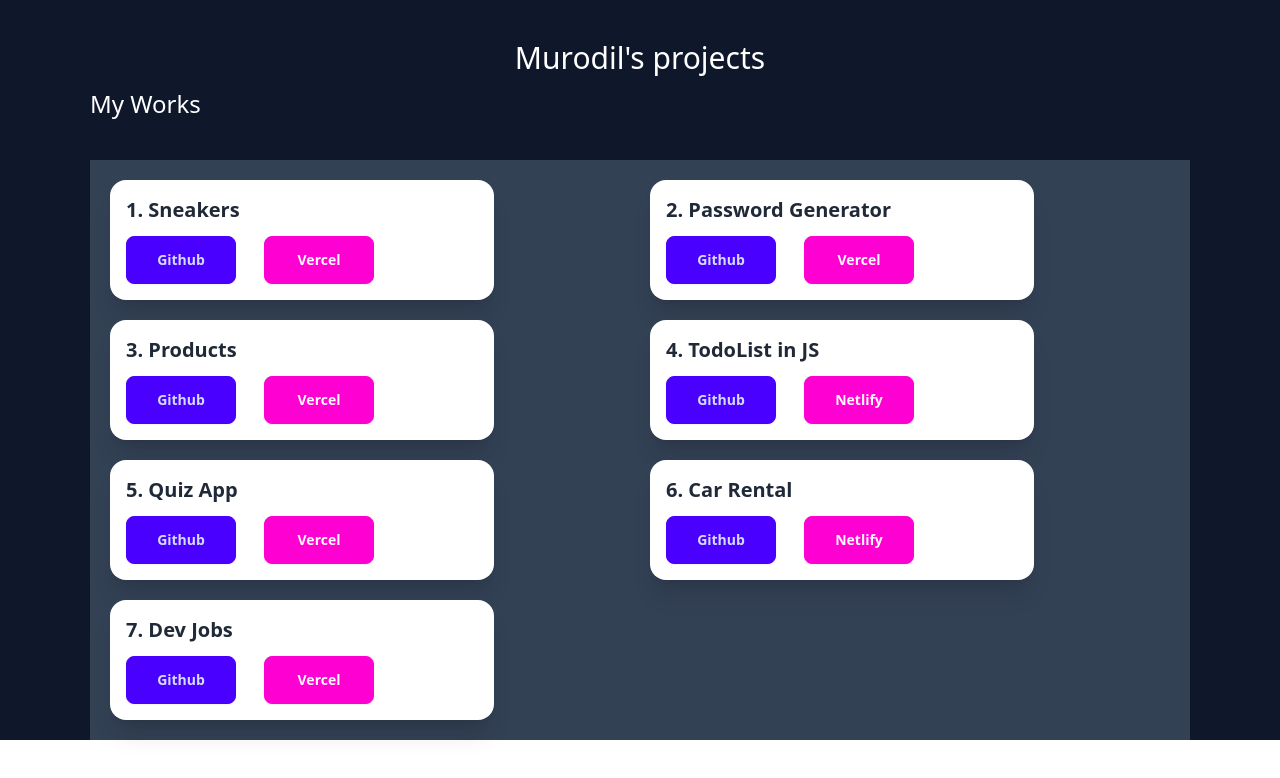
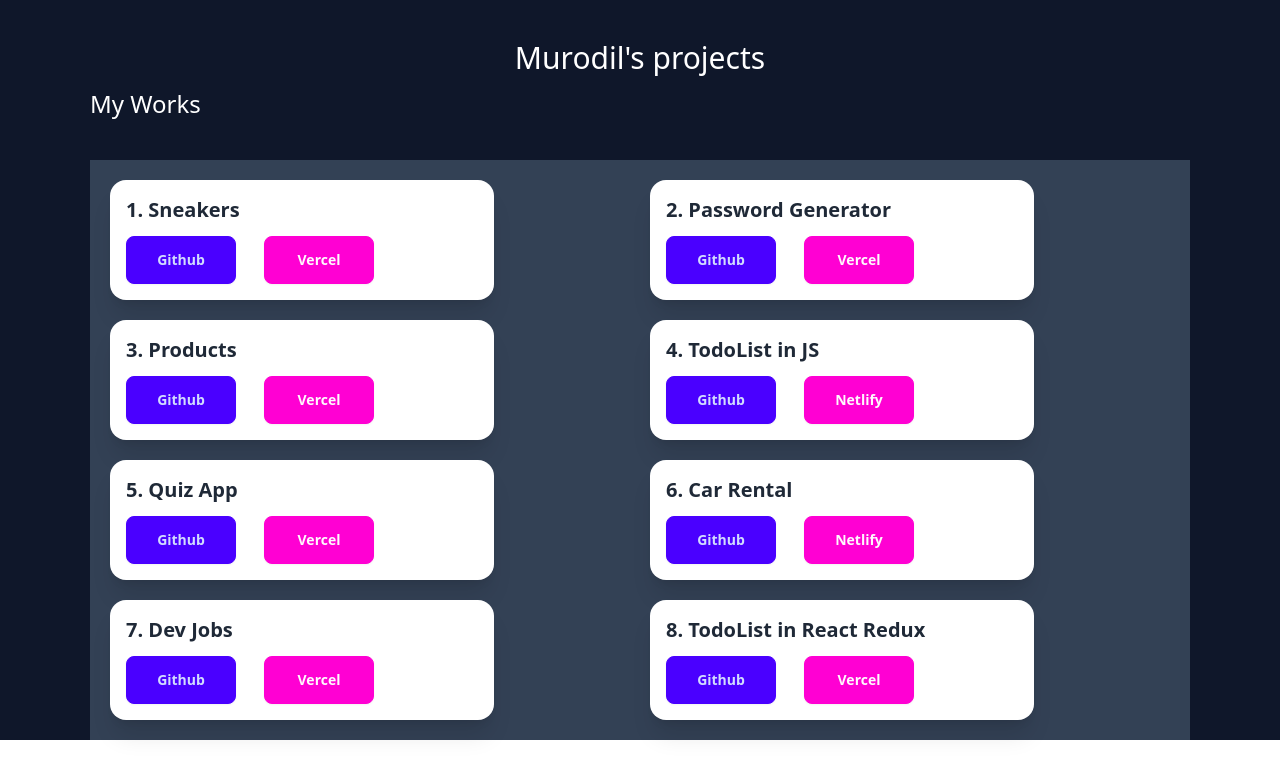
Before and after one commit to smurodil/my-works, a React (Vite) app: page / in a window 1280 px wide. Shown: the top 778 px of the page. Built offline with nearby package versions, Linux system fonts and the light colour scheme.

Commit message:
add-todo-list-react-redux

```diff
--- a/src/App.jsx
+++ b/src/App.jsx
@@ -6,7 +6,7 @@ function App() {
       <div className="max-container pt-10">
         <h1 className="text-white text-3xl text-center mb-3">Murodil's projects</h1>
         <p className="text-2xl text-white mb-8">My Works</p>
-        <ul className="mt-10 bg-slate-700 p-5 h-full grid grid-cols-2 gap-5">
+        <ul className="mt-10 bg-slate-700 p-5 h-full grid grid-cols-2 gap-5 mb-12">
           <li>
             <div className="card card-compact w-96 bg-base-100 shadow-xl">
               <div className="card-body">
@@ -140,6 +140,25 @@ function App() {
               </div>
             </div>
           </li>
+          <li>
+            <div className="card card-compact w-96 bg-base-100 shadow-xl">
+              <div className="card-body">
+                <h2 className="card-title mb-5">8. TodoList in React Redux</h2>
+                <div className="card-actions flex items-center">
+                  <div className="mr-5">
+                    <a href="https://github.com/smurodil/todo-app-with-redux">
+                      <button className="btn btn-primary w-[110px]">Github</button>
+                    </a>
+                  </div>
+                  <div>
+                    <a href="https://todo-app-with-redux-tan.vercel.app/">
+                      <button className="btn btn-secondary w-[110px]">Vercel</button>
+                    </a>
+                  </div>
+                </div>
+              </div>
+            </div>
+          </li>
         </ul>
       </div>
     </div>
```
